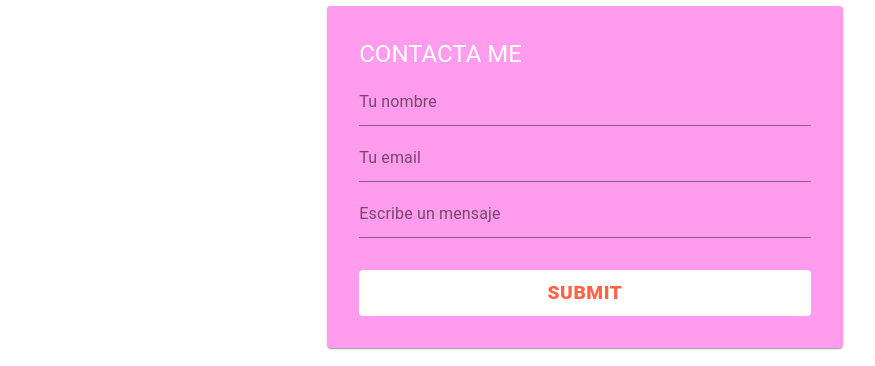
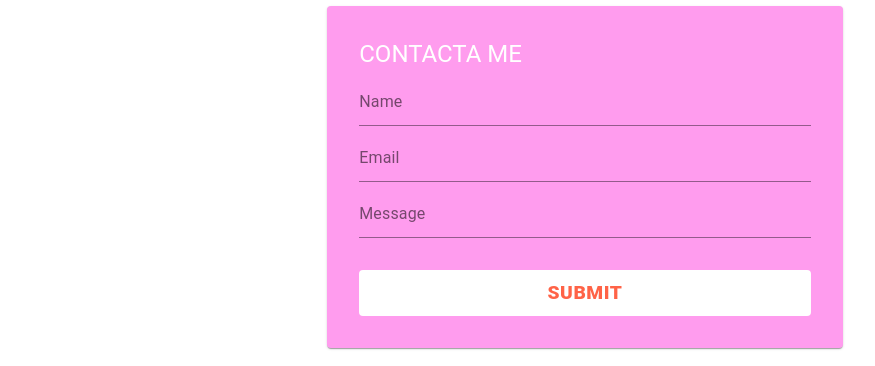
Before and after one commit to Emilsediaz/porfolio-website, a React (Create React App) app: page / in a window 1280 px wide. Shown: the part 2666-3032 px from the top of the page, without its empty margins (55-930 px from the left). Built offline with nearby package versions, Linux system fonts and the light colour scheme.

Commit message:
Configurando el formulario para que se envie

```diff
--- a/package.json
+++ b/package.json
@@ -4,6 +4,7 @@
   "version": "0.1.0",
   "private": true,
   "dependencies": {
+    "@emailjs/browser": "^4.4.1",
     "@material-ui/core": "^4.12.4",
     "@material-ui/icons": "^4.11.3",
     "@material-ui/lab": "^4.0.0-alpha.61",
@@ -19,8 +20,8 @@
   },
   "scripts": {
     "start": "react-scripts start",
-    "predeploy":"npm run build",
-    "deploy":"gh-pages -d build",
+    "predeploy": "npm run build",
+    "deploy": "gh-pages -d build",
     "build": "react-scripts build",
     "test": "react-scripts test",
     "eject": "react-scripts eject"
--- a/src/components/Contacto.js
+++ b/src/components/Contacto.js
@@ -1,9 +1,136 @@
-import { makeStyles, Typography, Paper, TextField, Button } from "@material-ui/core";
-//import React from 'react';
-//import React, { useState } from 'react'
+import { makeStyles, Typography, Paper, Button, TextField } from "@material-ui/core";
+import React from 'react';
+//import {useState} from 'react';
+//import { useStyles } from 'react';
+import { useRef } from 'react';
+import emailjs from '@emailjs/browser';
+
+// const Contacto = ({title, id, dark}) => {
+//   const classes = useStyles();
+//     //const Contacto = () => {
+//       //const form = useRef();
+//       //const [formData, setFormData] = useState({
+//         //nombre: "",
+//         //email: "",
+//         //mensaje: "",
+//       //});
+//       //const handleChange = (e) => {
+//         //const { name, value } = e.target;
+//         //setFormData ({
+//           //...formData({
+//             //[name]: value
+//           //}),
+//         //});
+//       //};
+//     //}
+
+
+
+//     return (
+//     <div className={`${classes.section} ${dark && classes.sectiondark}`}>
+//         <div className={ classes.sectioncontent} id={id}>
+//         <Typography variant="h3">{title}</Typography>
+//         <Paper className={classes.root}>
+//         <div className={classes.titleandchoices}>
+//         <Typography variant="h5">CONTACTA ME</Typography>
+
+//         </div>
+//         <form className={ classes.form } noValidate autoComplete="off">
+//           <TextField label="Tu nombre"/>
+//           <TextField label="Tu email" name="email"/>
+//           <TextField label="Escribe un mensaje" name="email"/>
+//         </form>
+//         <Button variantgit ="contanied">Submit</Button>
+//         </Paper>
+//       </div>
+//     </div>
+//   )
+// }
+
+// const useStyles = makeStyles((theme) => ({
+//     section:{
+//       minHeight: "100vh",
+//       display: "flex",
+//       flexDirection: "column",
+//       judtifyContent: "flex-start",
+//       alignItems: "center",
+
+//     },
+//     sectiondark: {
+//         background: "#333",
+//         color: "#fff",
+//     },
+//     root: {
+//       marginTop: theme.spacing(4),
+//       background: "#FF9CEE",
+//       color: "#fff",
+//       fontSize: "1.2rem",
+//       maxWidth: "500px",
+//       display: "flex",
+//       flexDirection: "column",
+//       justifyContent: "space-between",
+//       padding: theme.spacing(4),
+//       "& button": {
+//         backgroundColor: "#fff",
+//         color: "tomato",
+//         fontWeight: 900,
+//         fontSize: "1.2rem",
+//         marginTop: theme.spacing(4)
+//       },
+//     "& button:hover": {
+//       backgroundColor: theme.palette.primary.main,
+//       color: "#fff",
+//       }
+//     },
+//     sectioncontent: {
+//       maxWidth: "80vw",
+//     },
+//     titleandchices: {
+//       "& h5": {
+//         marginTop: theme.spacing(2),
+//       }
+//     },
+//     form:{
+//       display: "flex",
+//       flexDirection: "column",
+//       "& input": {
+//         marginBottom: theme.spacing(1)
+//       }
+//     },
+//   }))
+
+
+// export default Contacto;
+
 
 const Contacto = ({title, id, dark}) => {
+const form = useRef();
+//const classes = useStyles();
+
+  const sendEmail = (e) => {
+    e.preventDefault();
+    //const Contacto = ({title, id, dark}) => {
+     // const classes = useStyles();
+
+    emailjs
+      .sendForm('service_wrxsgye', 'template_a10euc3', form.current, {
+        publicKey: '3i5AcZ2pEecI_AZsE',
+      })
+      .then(
+        () => {
+          console.log('SUCCESS!');
+        },
+        (error) => {
+          console.log('FAILED...', error.text);
+        },
+      );
+  };
+
+
+ //const Contacto = () => {
 const classes = useStyles();
+
+
 return (
 <div className={`${classes.section} ${dark && classes.sectiondark}`}>
 <div className={ classes.sectioncontent} id={id}>
@@ -13,17 +140,29 @@ const Contacto = ({title, id, dark}) => {
 <Typography variant="h5">CONTACTA ME</Typography>
 
 </div>
-        <form className={ classes.form } noValidate autoComplete="off">
-          <TextField label="Tu nombre"/>
-          <TextField label="Tu email"/>
-          <TextField label="Escribe un mensaje"/>
+{/* <form ref={form} onSubmit={sendEmail} className={ classes.form } noValidate autoComplete="off">
+<TextField label="Tu nombre" type="text" name="user_name"/>
+<TextField label="Tu email" type="email" name="user_email"/>
+<TextField label="Escribe un mensaje" type="text" name="menssage"/>
+</form> */}
+<form ref={form} onSubmit={sendEmail}className={ classes.form } noValidate autoComplete="off">
+  <TextField
+      label="Name"
+      name="user_name"/>
+      <TextField
+      label="Email"
+      name="user_email"
+      type="email"/>
+      <TextField
+      label="Message"
+      name="message"/>
+      <Button variantgit ="contanied" type="submit" value="Send">Submit</Button>
     </form>
-        <Button variantgit ="contanied">Submit</Button>
 </Paper>
 </div>
 </div>
 )
-}
+};
 
 const useStyles = makeStyles((theme) => ({
       section:{
@@ -65,7 +204,7 @@ const useStyles = makeStyles((theme) => ({
       },
       titleandchices: {
         "& h5": {
-        marginTop: theme.spacing(2),
+      marginTop: theme.spacing(4),
       }
       },
       form:{
@@ -74,7 +213,12 @@ const useStyles = makeStyles((theme) => ({
         "& input": {
         marginBottom: theme.spacing(1)
       }
-    }
+      },
     }))
 
-export default Contacto
+
+
+
+
+
+export default Contacto;
```
Also changed, not shown: 1 other file (tests, documents, lock files or other folders). Lines whose indentation alone changed are shown as unchanged.
